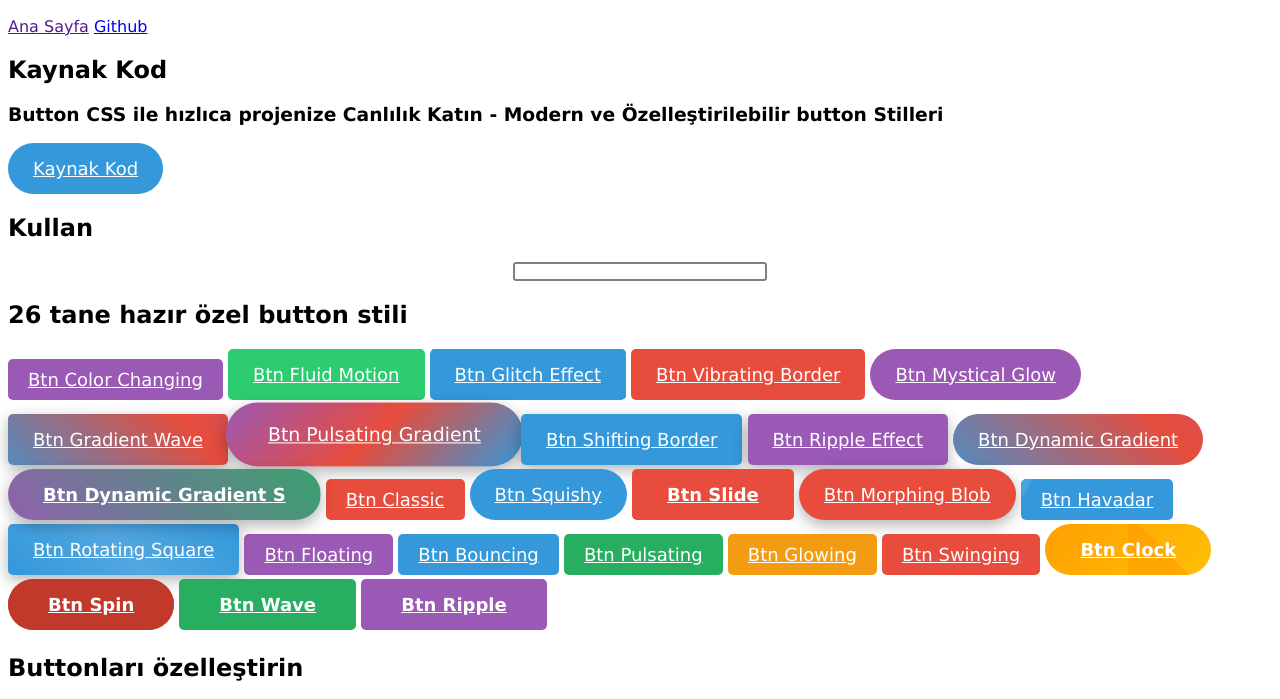
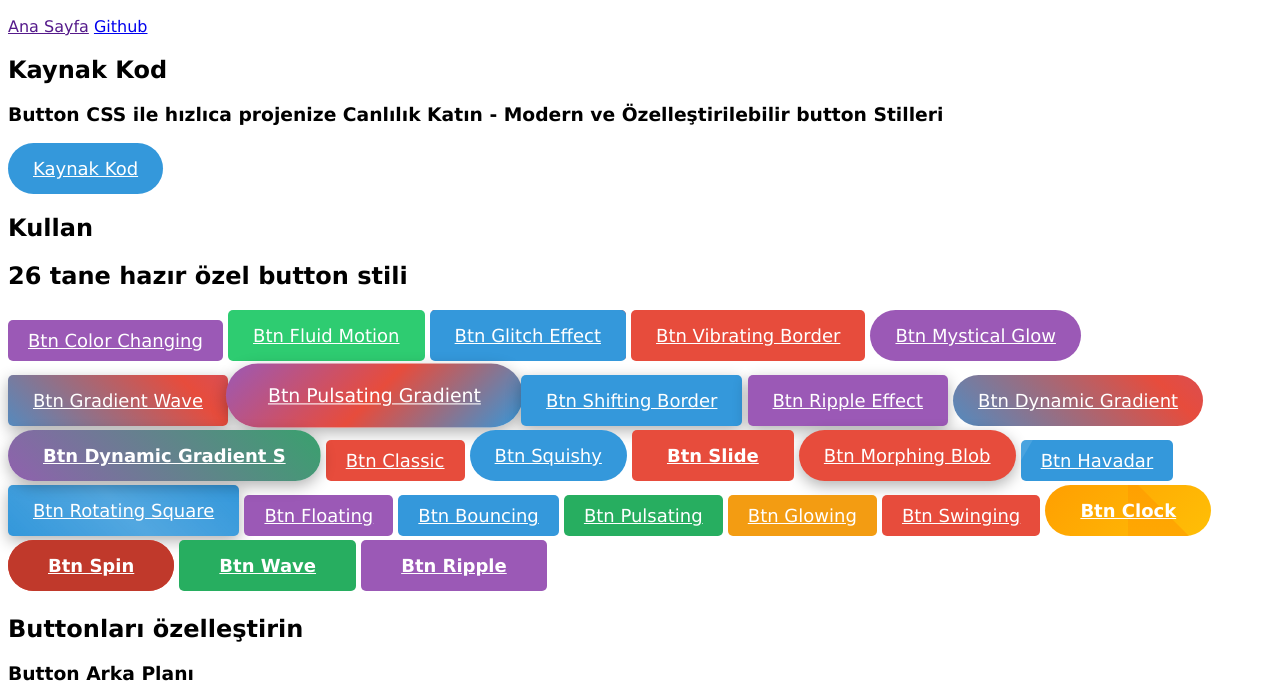
Before and after one commit to Egehan13/button.github.io, a plain HTML site: page index.html in a window 1280 px wide. Shown: the part 87-786 px from the top of the page. Drawn offline with Linux system fonts and the light colour scheme; a script that the page names is missing.

Commit message:
Update index.html

```diff
--- a/index.html
+++ b/index.html
@@ -17,7 +17,7 @@
     <a href="https://github.com/Egehan13/Button.css/blob/main/button.css" class="btn-squishy">Kaynak Kod</a>
     </div>
     <h2 class="main-text">Kullan</h2>
-        <div class="link-div">
+        <div class="button-div">
         <h3 class="main-text"> <link rel="stylesheet" href="https://egehan13.github.io/button.github.io/button.css"> </h3>
     </div>
     <div class="line"></div>
```
